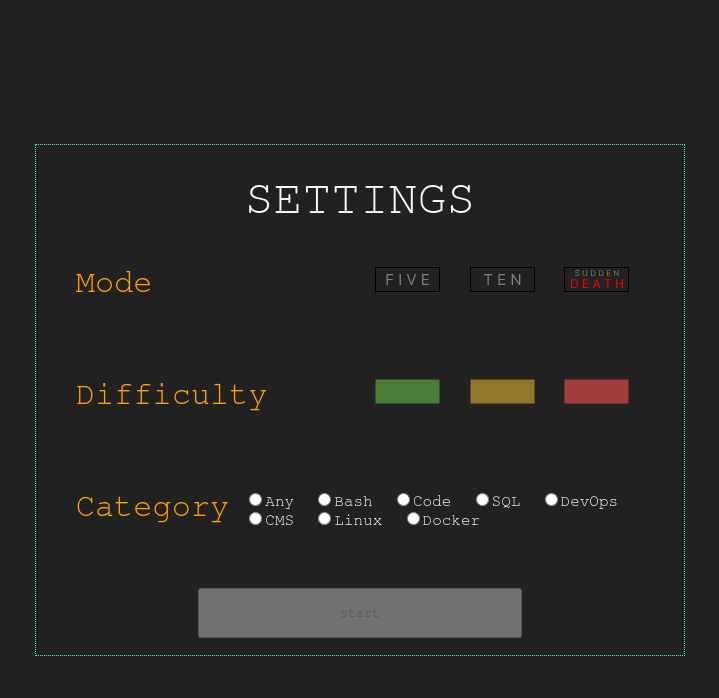
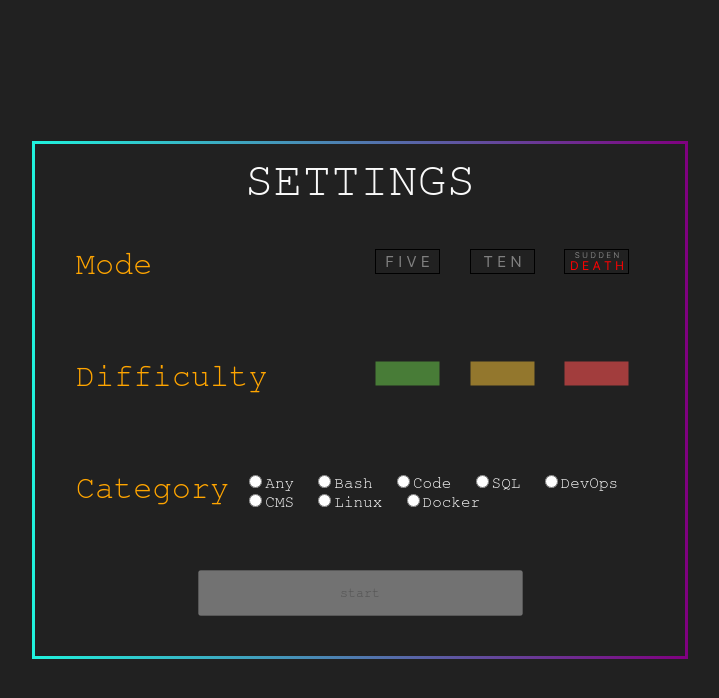
Before and after one commit to waddal/Quizard, a React (Create React App) app: page /settings in a window 1280 px wide. Shown: the top 698 px of the page, without its empty margins (280-999 px from the left). Built offline with nearby package versions, Linux system fonts and the light colour scheme; no server answers.

Commit message:
style: multiple components stylized

```diff
--- a/src/components/Menu.jsx
+++ b/src/components/Menu.jsx
@@ -1,4 +1,4 @@
-import React, { useState, useEffect } from "react";
+import React, { useState } from "react";
 import { useNavigate } from "react-router-dom";
 import styled from "styled-components";
 import { connect } from "react-redux";
@@ -76,9 +76,11 @@ const Button = styled.button`
   height: 50px;
   background-color: silver;
   margin: 0.5%;
+  transition: ease 0.1s;
 
-  &:hover {
-    background-color: #f4f6ed;
+  &:hover, &:focus {
+    box-shadow: 0 0 3px 1px #fff, 0 0 8px 4px #f0f, 0 0 10px 5px #0ff;
+    transition: ease 0.1s;
   }
 `;
 //MAIN MENU
@@ -100,8 +102,10 @@ const HiscoresButton = styled(Button)`
 `;
 
 const SettingsButton = styled(Button)`
-  background-color: ${(props) => (props.settings === true ? "#ff678a" : "#fc537a")};
-  box-shadow: ${props => props.settings === false ? "0 0 2px 1px #0ff" : null};
+  background-color: ${(props) =>
+    props.settings === true ? "#ff678a" : "#fc537a"};
+  box-shadow: ${(props) =>
+    props.settings === false ? "0 0 2px 1px #0ff" : null};
 
   &:hover {
     background-color: #fc537a;
@@ -111,10 +115,12 @@ const SettingsButton = styled(Button)`
 //SETTINGS
 const ThemeButton = styled(Button)`
   color: ${(props) => (props.theme === "light" ? "white" : "black")};
-  background-color: ${(props) => (props.theme === "light" ? "#3b3b3b" : "#e5e5e5")};
+  background-color: ${(props) =>
+    props.theme === "light" ? "#3b3b3b" : "#e5e5e5"};
 
   &:hover {
-    background-color: ${(props) => (props.theme === "light" ? "black" : "white")};
+    background-color: ${(props) =>
+      props.theme === "light" ? "black" : "white"};
   }
 `;
 const MusicButton = styled(Button)`
--- a/src/components/PopupModule.jsx
+++ b/src/components/PopupModule.jsx
@@ -20,7 +20,7 @@ const StyledModule = styled.div`
   align-items: center;
   justify-content: center;
   flex-direction: column;
-  background-color: #777575;
+  background-color: ${({ theme }) => theme.body};
   border: 2px solid red;
   position: absolute;
   z-index: 1;
--- a/src/components/Quiz.jsx
+++ b/src/components/Quiz.jsx
@@ -125,6 +125,7 @@ const Quiz = ({
           handlePopupModule={handlePopupModule}
         />
       )}
+      <BorderWrap>
         <QuizContainer module={module}>
           <QuitButton onClick={() => handlePopupModule(false)}>X</QuitButton>
 
@@ -161,6 +162,7 @@ const Quiz = ({
 
           <Message>{isChecked && <div>{message}</div>}</Message>
         </QuizContainer>
+      </BorderWrap>
     </StyledQuiz>
   );
 };
@@ -194,6 +196,14 @@ const StyledQuiz = styled.div`
   flex-direction: column;
 `;
 
+const BorderWrap = styled.div`
+  display: flex;
+  align-items: center;
+  justify-content: center;
+  padding: 3px;
+  background: linear-gradient(to right, red, purple);
+`;
+
 const QuizContainer = styled.div`
   height: 512px;
   width: clamp(600px, 650px, 90vw);
@@ -202,22 +212,22 @@ const QuizContainer = styled.div`
   align-items: center;
   justify-content: center;
   position: relative;
-  border: 2px dotted purple;
   opacity: ${({ module }) => module && 0.5};
+  background: ${({ theme }) => theme.body};
 `;
 
 const QuitButton = styled.div`
   position: absolute;
-  top: 5px;
-  right: 5px;
+  top: 6px;
+  right: 10px;
   font-weight: 909;
   color: purple;
   border: none;
   background: transparent;
+  cursor: pointer;
 
   &:hover {
     color: red;
-    cursor: pointer;
   }
 `;
 
@@ -270,7 +280,7 @@ const Answers = styled.div`
     min-height: 20px;
     padding: 2px;
     margin: 4px 0px;
-    color: ${(theme) => (theme === "light" ? "black" : "white")};
+    color: ${({ theme }) => theme.text};
     border: 1px solid grey;
     background: transparent;
     cursor: pointer;
--- a/src/components/Settings.jsx
+++ b/src/components/Settings.jsx
@@ -94,6 +94,7 @@ const Settings = ({ setData, setCategory, setMode }) => {
 
   return (
     <StyledSettings>
+      <BorderWrap>
         <SettingsContainer>
           <Title>SETTINGS</Title>
           <Form onSubmit={handleSubmit}>
@@ -298,6 +299,7 @@ const Settings = ({ setData, setCategory, setMode }) => {
             <Error>{formErrors.mode}</Error>
           </Errors>
         </SettingsContainer>
+      </BorderWrap>
     </StyledSettings>
   );
 };
@@ -319,6 +321,14 @@ const StyledSettings = styled.div`
   justify-content: center;
 `;
 
+const BorderWrap = styled.div`
+  display: flex;
+  align-items: center;
+  justify-content: center;
+  padding: 3px;
+  background: linear-gradient(to right, #20f2dd, purple);
+`;
+
 const SettingsContainer = styled.div`
   height: 512px;
   width: clamp(600px, 650px, 90vw);
@@ -326,7 +336,7 @@ const SettingsContainer = styled.div`
   align-items: center;
   justify-content: center;
   flex-direction: column;
-  border: 1px dotted #4be7c5;
+  background: ${({ theme }) => theme.body};
   box-sizing: border-box;
 `;
 
@@ -419,6 +429,20 @@ const CategoriesList = styled.div`
 const Button = styled.button`
   width: 50%;
   height: 50px;
+  margin-bottom: 40px;
+  transition: ease 0.1s;
+
+  &:enabled {
+    box-shadow: 0 0 3px 1px #fff, 0 0 8px 4px #f0f, 0 0 10px 5px #0ff;
+    transition: ease 0.3s;
+  }
+
+  &:hover,
+  &:focus {
+    background-color: #f4f6ed;
+    box-shadow: 0 0 6px 3px #fff, 0 0 16px 8px #f0f, 0 0 20px 10px #0ff;
+    transition: ease 0.1s;
+  }
 `;
 
 const Errors = styled.div``;
```
Lines whose indentation alone changed are shown as unchanged.
